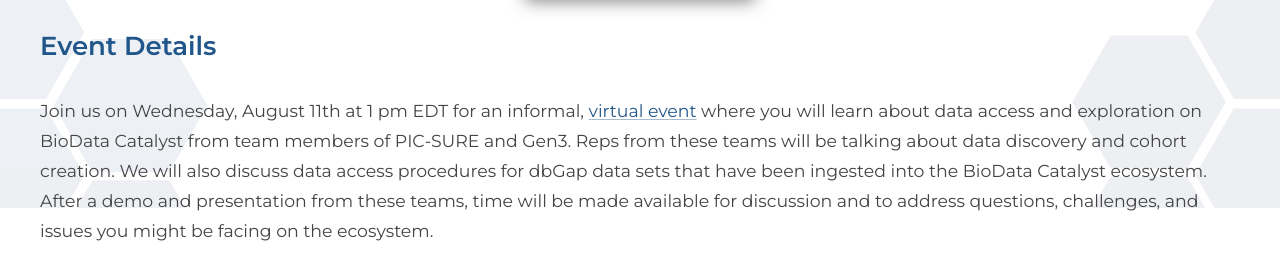
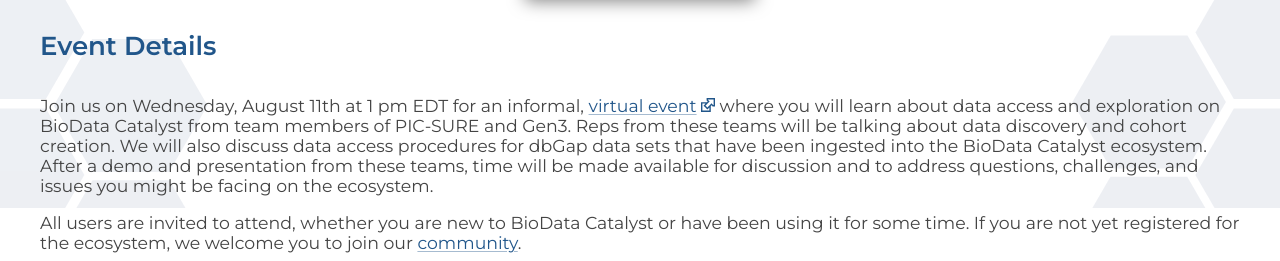
Before and after one commit to stagecc/bdc3-website-public, a Gatsby site: page /events/NHLBI-BioData-Catalyst-Community-Hours-Exploring-and-Accessing-Data in a window 1280 px wide. Shown: the part 592-853 px from the top of the page. Built offline with nearby package versions, Linux system fonts and the light colour scheme; Gatsby itself is replaced by a stand-in of ours; some packages are replaced by stand-ins of ours; no server answers.

Commit message:
use markdown components in event template

```diff
--- a/src/templates/events/event-template.js
+++ b/src/templates/events/event-template.js
@@ -11,6 +11,8 @@
 import { Visible } from "react-grid-system";
 import { HorizontalRule } from "../../components/horizontal-rule";
 import { ButtonCta } from "../../components/buttons";
+import { Markdown } from '../../components/markdown'
+
 const EventMetadataWrapper = styled.div`
   ${Meta} {
     margin: 0;
@@ -18,9 +20,8 @@
 `;
 
 export default ({ data, pageContext }) => {
-  const { markdownRemark } = data;
+  const { markdownRemark: { frontmatter, rawMarkdownBody } } = data;
   const { prev, next } = pageContext;
-  const { frontmatter, html } = markdownRemark;
   const {
     title,
     date,
@@ -96,12 +97,7 @@
           </EventMetadataWrapper>
 
           <Module title="Event Details">
-            <div
-              className="article-content"
-              dangerouslySetInnerHTML={{
-                __html: html || "No details to display.",
-              }}
-            />
+            <Markdown src={ rawMarkdownBody } />
           </Module>
           <div style={{ textAlign: "center" }}>
             <ButtonCta href={url} target="_blank">
@@ -154,7 +150,7 @@
 export const newsItemQuery = graphql`
   query($path: String!) {
     markdownRemark(frontmatter: { path: { eq: $path } }) {
-      html
+      rawMarkdownBody
       frontmatter {
         date(formatString: "MMMM D, YYYY")
         display_date
```
